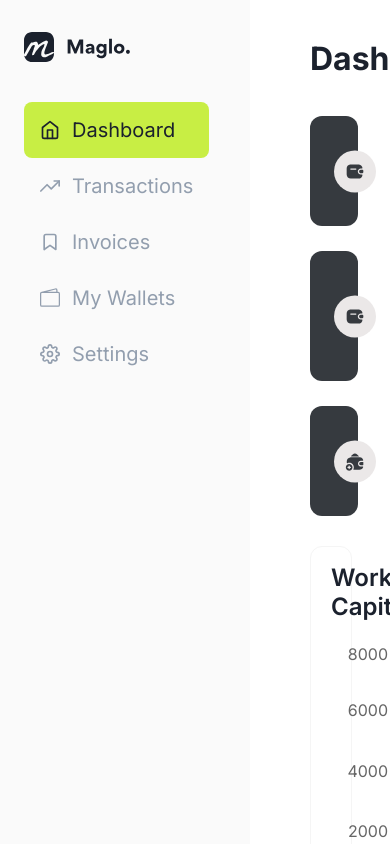
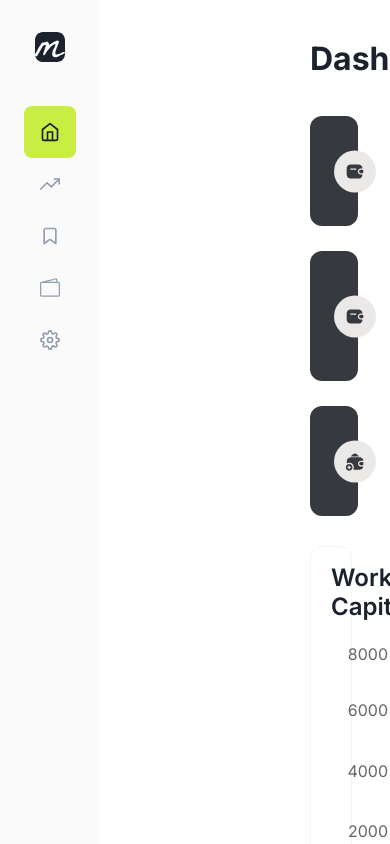
Before and after one commit to glebgubckin/Finance-CRM, a React (Vite) app: page / in a window 390 px wide. Shown: the top 844 px of the page. Built offline with nearby package versions, Linux system fonts and the light colour scheme.

Commit message:
sidebar mobile version

```diff
--- a/src/components/Sidebar/Sidebar.tsx
+++ b/src/components/Sidebar/Sidebar.tsx
@@ -1,49 +1,51 @@
 import { FC } from 'react'
 import { NavLink } from 'react-router-dom'
 import logo from '../../assets/logo.svg'
+import logo2 from '../../assets/logo2.svg'
 import { FiHome, FiTrendingUp, FiBookmark, FiSettings } from "react-icons/fi"
-import { BsWallet2 } from 'react-icons/bs';
+import { BsWallet2 } from 'react-icons/bs'
 import styles from './sidebar.module.scss'
 
 const Sidebar: FC = () => {
   return (
     <div className={styles.wrapper}>
-      <img src={logo} alt="logo" />
+      <span className={styles.desktop}><img src={logo} alt="logo" /></span>
+      <span className={styles.mobile}><img src={logo2} alt="logo" /></span>
       <nav className={styles.nav}>
         <NavLink
           className={({isActive}) => isActive ? `${styles.link} ${styles.link__active}` : styles.link}
           to="/"
         >
           <FiHome size={20} />
-          Dashboard
+          <span className={styles.nav__mobile}>Dashboard</span>
         </NavLink>
         <NavLink
           className={({isActive}) => isActive ? `${styles.link} ${styles.link__active}` : styles.link}
           to="/transactions"
         >
           <FiTrendingUp size={20} />
-          Transactions
+          <span className={styles.nav__mobile}>Transactions</span>
         </NavLink>
         <NavLink
           className={({isActive}) => isActive ? `${styles.link} ${styles.link__active}` : styles.link}
           to="/invoices"
         >
           <FiBookmark size={20} />
-          Invoices
+          <span className={styles.nav__mobile}>Invoices</span>
         </NavLink>
         <NavLink
           className={({isActive}) => isActive ? `${styles.link} ${styles.link__active}` : styles.link}
           to="/wallets"
         >
           <BsWallet2 size={20} />
-          My Wallets
+          <span className={styles.nav__mobile}>My Wallets</span>
         </NavLink>
         <NavLink
           className={({isActive}) => isActive ? `${styles.link} ${styles.link__active}` : styles.link}
           to="/settings"
         >
           <FiSettings size={20} />
-          Settings
+          <span className={styles.nav__mobile}>Settings</span>
         </NavLink>
       </nav>
     </div>
--- a/src/components/Sidebar/sidebar.module.scss
+++ b/src/components/Sidebar/sidebar.module.scss
@@ -46,3 +46,34 @@
     }
   }
 }
+
+.mobile {
+  display: none;
+}
+
+.desktop {
+  display: block;
+}
+
+@media screen and (max-width: 960px) {
+  .wrapper {
+    width: auto;
+    align-items: center;
+  }
+
+  .mobile {
+    display: block;
+  }
+
+  .desktop {
+    display: none;
+  }
+
+  .nav__mobile {
+    display: none;
+  }
+
+  .link > svg {
+    margin-right: 0;
+  }
+}
```
Also changed, not shown: src/assets/logo2.svg (added).
